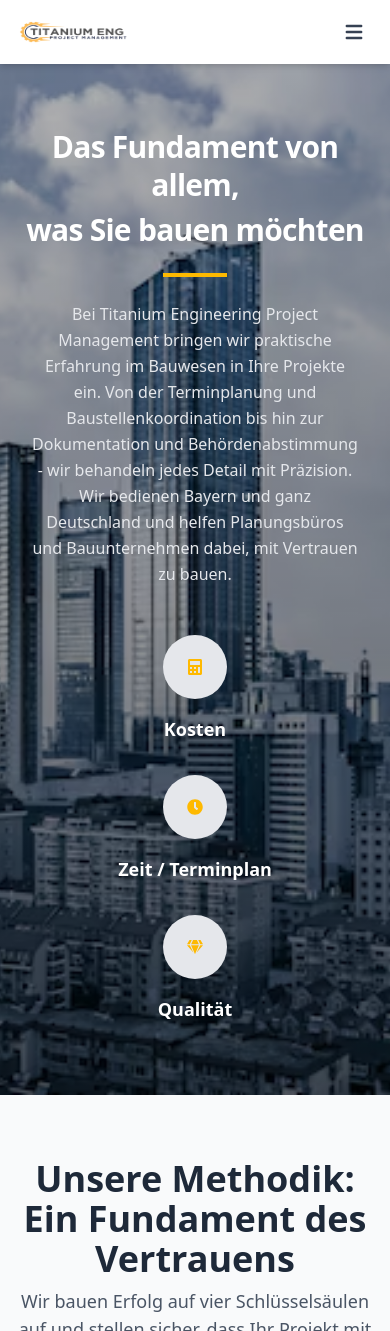
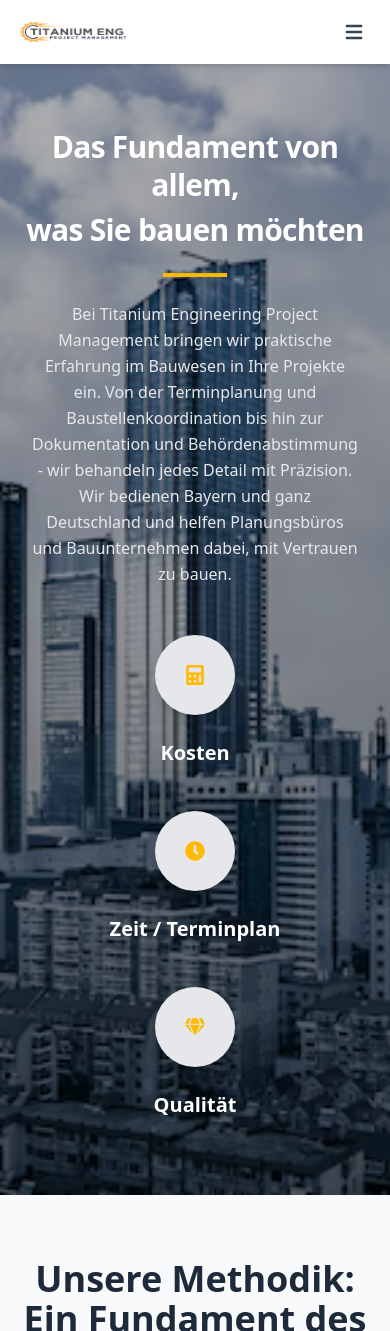
Before and after one commit to Mubasharsmartcomputing/TITANIUM, a React (Vite) app: page / in a window 390 px wide. Shown: the top 1331 px of the page. Built offline with nearby package versions, Linux system fonts and the light colour scheme.

Commit message:
teweth  commit

```diff
--- a/src/components/AboutComponent.jsx
+++ b/src/components/AboutComponent.jsx
@@ -9,7 +9,7 @@ import { BsCheckCircle, BsPlayCircle, BsEmojiSmile, BsJournalRichtext, BsHeadset
 import { FaUsers, FaTwitter, FaFacebookF, FaInstagram, FaLinkedinIn } from 'react-icons/fa';
 
 // --- IMPORT IMAGES ---
-import aboutImg from '../assets/img/about.jpg';
+import aboutImg from '../assets/img/about.png';
 
 // 2. Data for non-translatable content. The order MUST match the JSON.
 // const staticTeamData = [
--- a/src/components/HeroSection.jsx
+++ b/src/components/HeroSection.jsx
@@ -14,9 +14,9 @@ const HeroStatic = () => {
 
   // 2. Create a matching array of icons. The order MUST match the JSON order.
   const icons = [
-    <FaCalculator className="w-4 h-4 sm:w-5 sm:h-5 lg:w-6 lg:h-6" />,
-    <FaClock className="w-4 h-4 sm:w-5 sm:h-5 lg:w-6 lg:h-6" />,
-    <FaGem className="w-4 h-4 sm:w-5 sm:h-5 lg:w-6 lg:h-6" />
+    <FaCalculator className="w-5 h-5 sm:w-5 sm:h-5 lg:w-6 lg:h-6" />,
+    <FaClock className="w-5 h-5 sm:w-5 sm:h-5 lg:w-6 lg:h-6" />,
+    <FaGem className="w-5 h-5 sm:w-5 sm:h-5 lg:w-6 lg:h-6" />
   ];
 
   return (
@@ -51,26 +51,25 @@ const HeroStatic = () => {
 
             {/*
               ****************************************************
-              *** MODIFIED SECTION - NOW FULLY DYNAMIC ***
+              *** IMPROVED RESPONSIVE GRID SECTION ***
               ****************************************************
-              Instead of three separate divs, we now map over the heroElements array.
-              This makes the code cleaner and ensures it changes with the language.
+              Better mobile responsiveness with proper spacing and sizing
             */}
-            <div className="grid grid-cols-1 sm:grid-cols-3 gap-6 sm:gap-8 lg:gap-10 max-w-6xl mx-auto">
+            <div className="grid grid-cols-1 md:grid-cols-3 gap-8 md:gap-6 lg:gap-10 max-w-6xl mx-auto px-4 sm:px-0">
               {heroElements.map((element, index) => (
                 <div key={element.title} className="text-center group">
-                  <div className="mb-4 sm:mb-6 flex justify-center transform group-hover:scale-110 transition-transform duration-300">
-                    <div className="flex items-center justify-center h-16 w-16 rounded-full bg-gray-200 text-[#feb900] transition-colors duration-300 group-hover:bg-[#feb900] group-hover:text-white">
+                  <div className="mb-6 sm:mb-6 flex justify-center transform group-hover:scale-110 transition-transform duration-300">
+                    <div className="flex items-center justify-center h-20 w-20 sm:h-16 sm:w-16 lg:h-18 lg:w-18 rounded-full bg-gray-200 text-[#feb900] transition-colors duration-300 group-hover:bg-[#feb900] group-hover:text-white shadow-lg">
                       {/* Get the correct icon from our array using its index */}
                       {icons[index]}
                     </div>
                   </div>
                   {/* Use the dynamic title from the JSON file */}
-                  <h3 className="text-lg sm:text-xl lg:text-2xl font-bold text-white mb-2 sm:mb-3">
+                  <h3 className="text-xl sm:text-xl md:text-lg lg:text-2xl font-bold text-white mb-3 sm:mb-3 px-2">
                     {element.title}
                   </h3>
                   {/* Use the dynamic subtitle from the JSON file */}
-                  <p className="text-gray-300 text-sm sm:text-base lg:text-lg">
+                  <p className="text-gray-300 text-base sm:text-base md:text-sm lg:text-lg leading-relaxed px-2 max-w-xs mx-auto">
                     {element.subtitle}
                   </p>
                 </div>
--- a/src/pages/Home.jsx
+++ b/src/pages/Home.jsx
@@ -1,5 +1,4 @@
 import BlogComponent from "../components/BlogComponent";
-import Constructions from "../components/Construction";
 import HeroSection from "../components/HeroSection";
 import TabSection from "../components/TabSection";
 
```
Also changed, not shown: src/assets/img/about.png (added).
